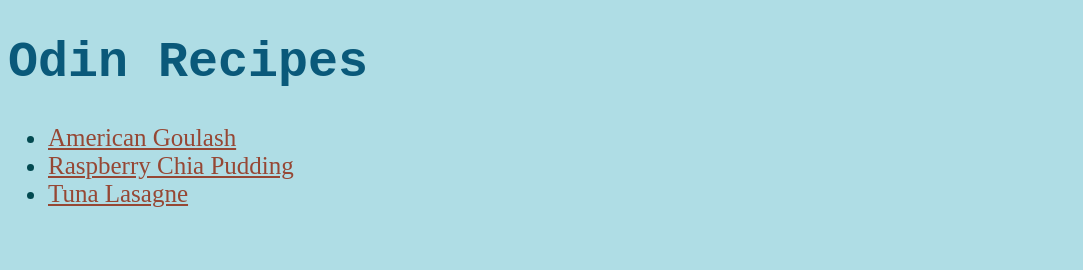
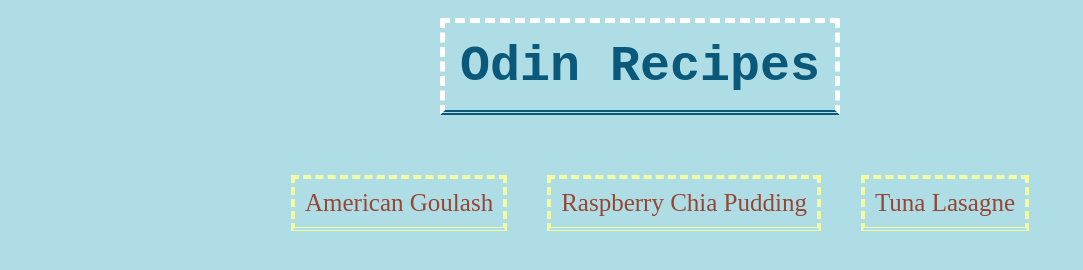
Before and after one commit to VJHARAN/odin-recipes, a plain HTML site: page index.html in a window 1280 px wide. Shown: the whole page, without its empty margins (0-1083 px from the left). Drawn offline with Linux system fonts and the light colour scheme.

Commit message:
Add margin,border & padding

```diff
--- a/index.html
+++ b/index.html
@@ -11,7 +11,7 @@
 
     <body>
         <h1 class="headings main">Odin Recipes</h1>
-       <ul  >
+       <ul class="ul-index">
         <li><a href="./recipes/americangoulash.html" >American Goulash</a>   </li>
         <li><a href="./recipes/raspberry_chia_pudding.html"  >Raspberry Chia Pudding </a></li>
         <li><a href="./recipes/tuna_lasagne.html" >Tuna Lasagne</a></li>
--- a/style.css
+++ b/style.css
@@ -2,18 +2,30 @@ body{
     font-size:25px;
     background-color: #AFDDE5;
     color:#024950;
+    padding:10px 40px 20px;
+
 }
+
 .headings{
 
     font-family:'Times New Roman', Times, serif;
 
 }
 
-.headings.main{
+.headings.main {
     color:  #0a597a;
 
     font-weight:900;
     font-family: 'Courier New', Courier, monospace;
+    border:5px dashed white;
+    width:fit-content;
+    text-align:center;
+    margin:0 auto;
+    margin-bottom:40px;
+    padding:15px;
+    border-bottom:5px double;
+
+
 
 }
 .headings.sub{
@@ -27,15 +39,37 @@ body{
     font-weight:600;
     font-family:'Courier New', Courier, monospace;
     text-align:center;
+    width:fit-content;
+    margin:20px auto 40px;
+    display:block;
+    border-bottom:5px solid#f2fda2;
+
+}
+#home,li a{
+    text-decoration: none;
     color:#964734;
+
 }
-li a{
-    color:#964734;
-}
+ .ul-index{
+    width: fit-content;
+    list-style: none;
+    display:flex;
+    margin:0 auto;
 
+ }
+
+ .ul-index li{
+    margin :20px;
+    border: 4px dashed #f2fda2;
+    border-bottom:4px double#f2fda2;
+    padding:10px;
+
+ }
  strong{
     color:rgb(0, 0, 0);
  }
 img{
     height:auto;
+    border:4px solid black;
+
 }
```
Also changed, not shown: recipes/raspberry_chia_pudding.html (+3 -1 lines).
